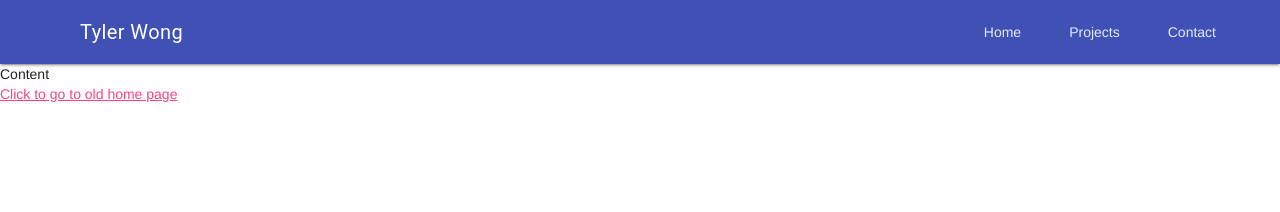
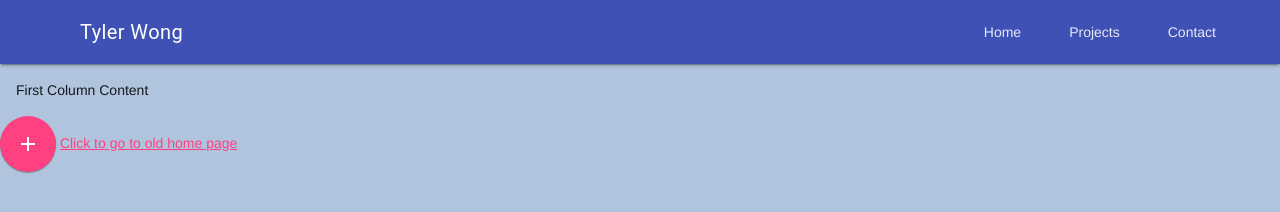
Before and after one commit to tylerwongj/tylerwongj.github.io, a website built with webpack: page index.html in a window 1280 px wide. Built offline with nearby package versions, Linux system fonts and the light colour scheme.

Commit message:
master add other random things like button interactions

```diff
--- a/index.html
+++ b/index.html
@@ -37,7 +37,25 @@
 		</div>
 
 		<main class="mdl-layout__content">
-			<div>Content</div>
+			<div class="mdl-grid">
+				<div class="mdl-cell mdl-cell--6-col">
+					First Column Content
+				</div>
+
+				<div class="mdl-cell mdl-cell--4-col">
+
+				</div>
+
+				<div class="mdl-cell mdl-cell--2-col">
+
+				</div>
+			</div>
+
+
+
+			<button class="mdl-button mdl-js-button mdl-button--fab mdl-js-ripple-effect mdl-button--colored" id="firstButton">
+				<i class="material-icons">add</i>
+			</button>
 
 			<a href="./index2.html">Click to go to old home page</a>
 		</main>
--- a/src/js/app.js
+++ b/src/js/app.js
@@ -3,5 +3,9 @@ var $ = require('jquery');
 require('../css/style.css');
 
 (function() {
-	$('body').append('what');
+	var $firstButton = $('#firstButton');
+
+	$firstButton.click(() => {
+		console.log('Add Button');
+	});
 })();
```
Also changed, not shown: dist/bundle.js.
